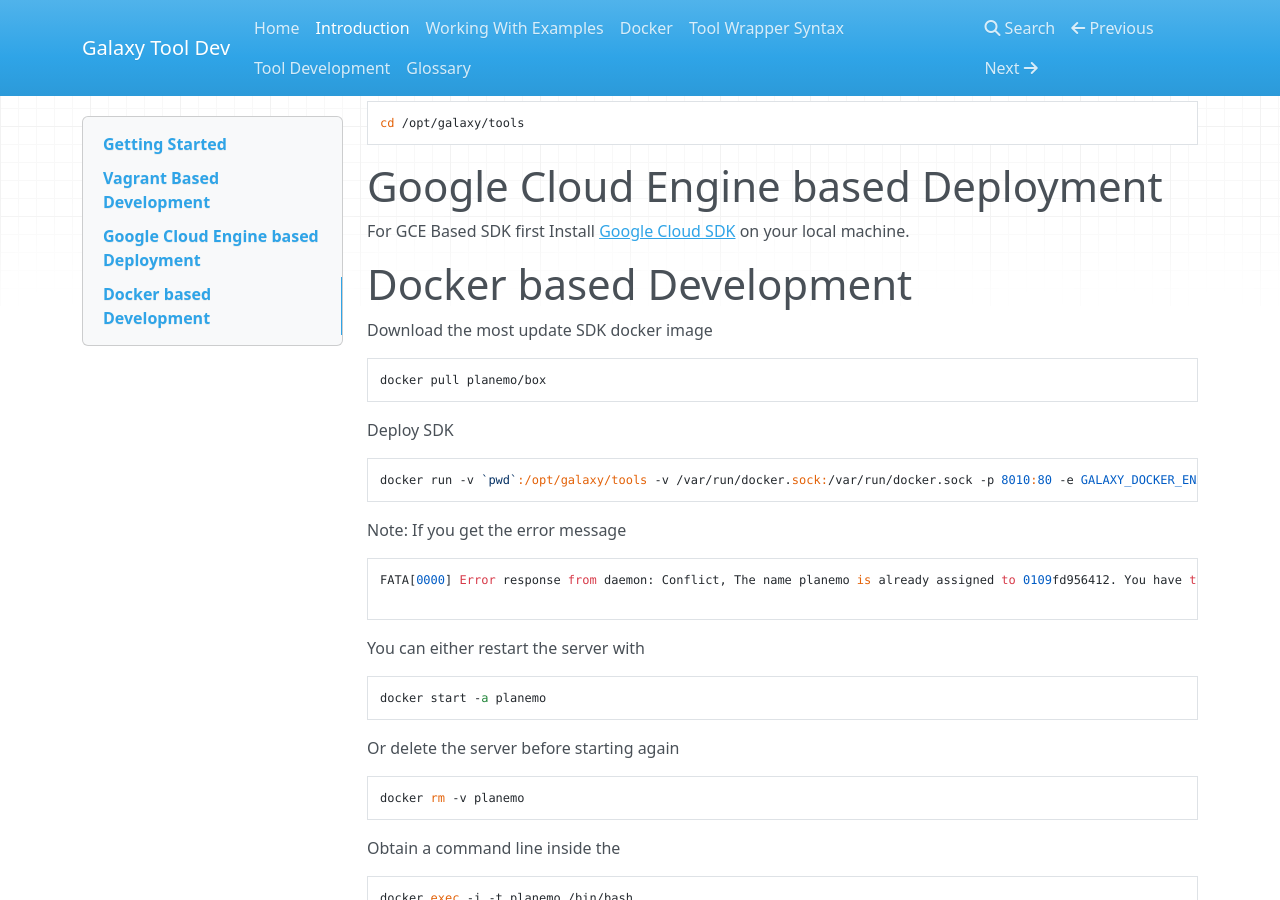
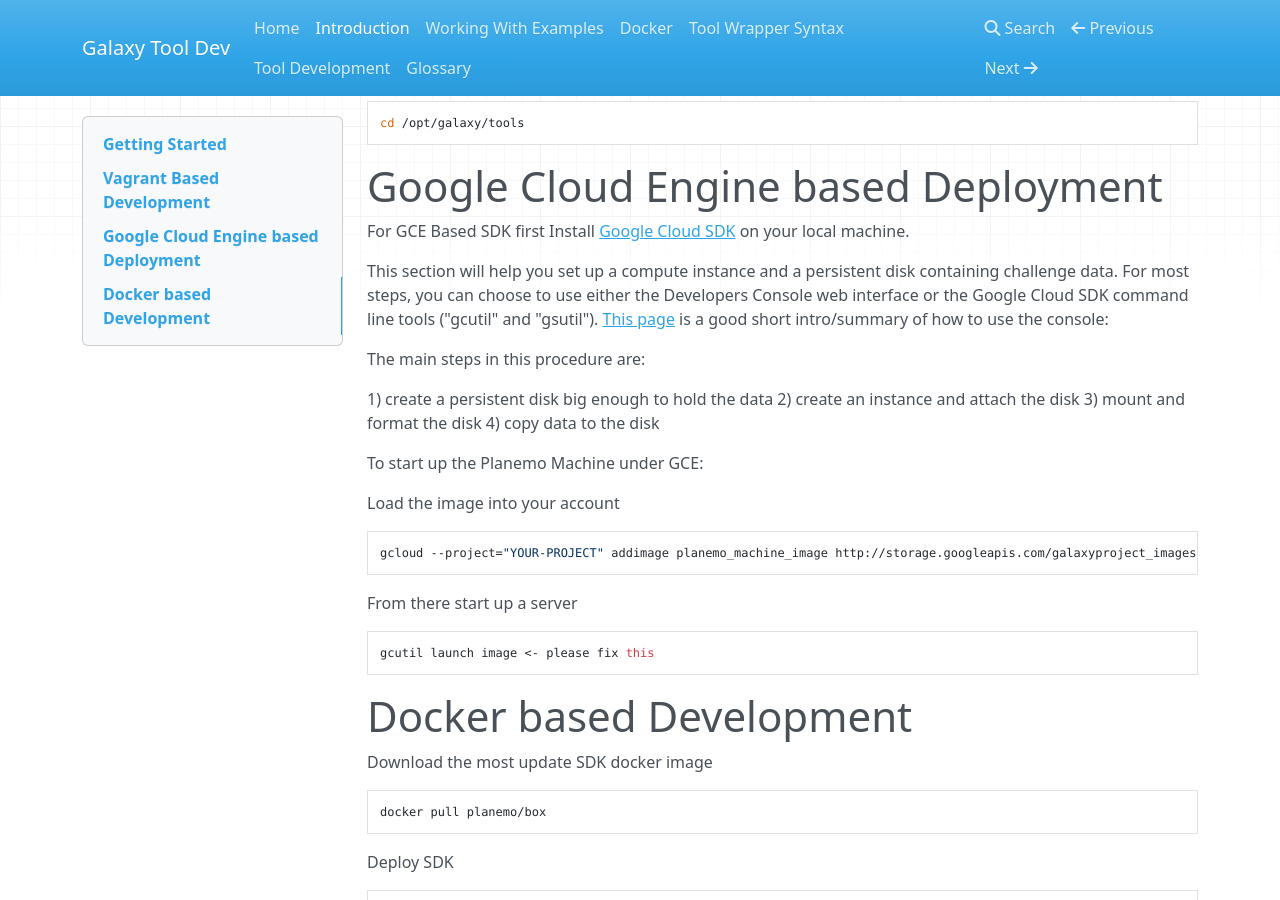
Before and after one commit to kellrott/galaxy-tooldev-docs, an MkDocs documentation site: the page built from docs/01_Introduction.md, in a window 1280 px wide and 900 px high, scrolled down 1178 px. Built offline with MkDocs 1.6.1, drawn with Linux system fonts in a browser that asks for light colours; nearby versions of some CDN libraries; old or Windows-style settings are respelled for this version of MkDocs.

Commit message:
Adding in GCE instructions

````diff
--- a/docs/01_Introduction.md
+++ b/docs/01_Introduction.md
@@ -73,9 +73,28 @@
 Google Cloud Engine based Deployment
 ====================================
 
-
 For GCE Based SDK first Install [Google Cloud SDK](https://developers.google.com/cloud/sdk/) on your local machine.
 
+This section will help you set up a compute instance and a persistent disk containing challenge data. For most steps, you can choose to use either the Developers Console web interface or the Google Cloud SDK command line tools ("gcutil" and "gsutil"). [This page](https://developers.google.com/compute/docs/console) is a good short intro/summary of how to use the console:
+
+The main steps in this procedure are:
+
+1) create a persistent disk big enough to hold the data
+2) create an instance and attach the disk
+3) mount and format the disk
+4) copy data to the disk
+
+To start up the Planemo Machine under GCE:
+
+Load the image into your account
+```
+gcloud --project="YOUR-PROJECT" addimage planemo_machine_image http://storage.googleapis.com/galaxyproject_images/planemo_machine.image.tar.gz
+```
+
+From there start up a server
+```
+gcutil launch image <- please fix this
+```
 
 Docker based Development
 ========================
````
